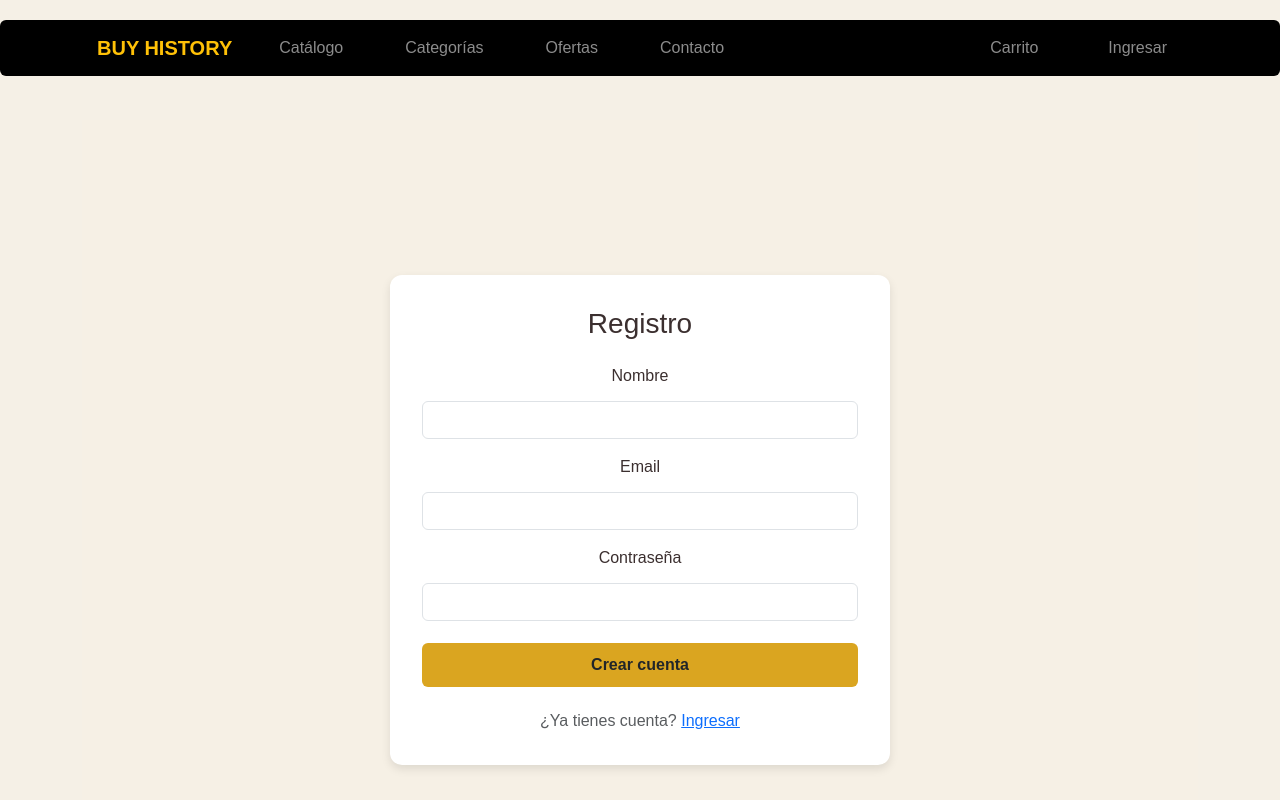
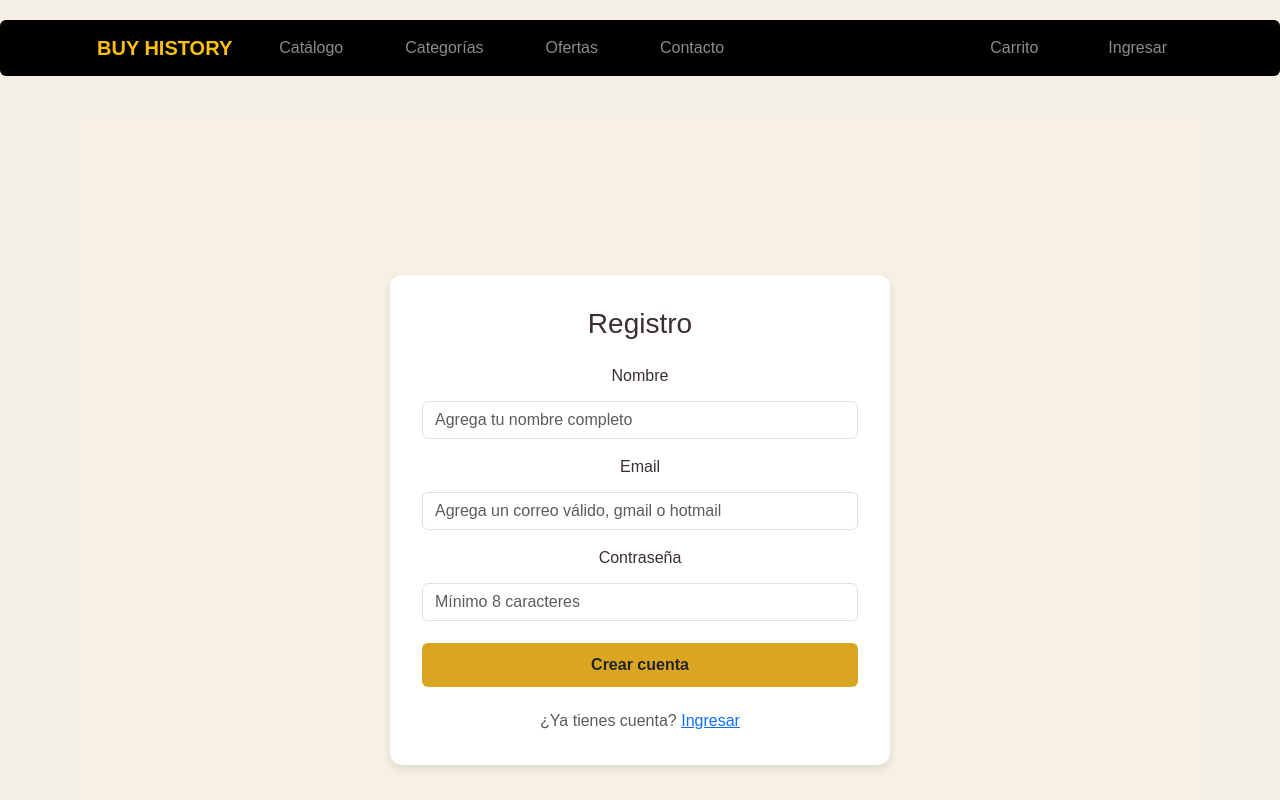
Before and after one commit to juanjosesoto29/BuyHistoryV2, a React (Vite) app: page /registro in a window 1280 px wide. Shown: the top 800 px of the page. Built offline with nearby package versions, Linux system fonts and the light colour scheme.

Commit message:
se agrega css a formularios

```diff
--- a/src/pages/Login.jsx
+++ b/src/pages/Login.jsx
@@ -4,32 +4,64 @@ import '../styles/contact.css' // Reutilizamos el mismo CSS del contacto
 
 export default function Login() {
   const nav = useNavigate()
-  const [form, setForm] = useState({ email:'', password:'' })
+  const [form, setForm] = useState({ email: '', password: '' })
 
   const submit = (e) => {
     e.preventDefault()
+
+    // 🧩 Validación del correo
+    const emailRegex = /^[\w.-]+@(gmail\.com|hotmail\.cl)$/i
+    if (!emailRegex.test(form.email)) {
+      alert('Solo se permiten correos @gmail.com o @hotmail.cl')
+      return
+    }
+
+    // 🧩 Validación de la contraseña
+    if (form.password.length < 8) {
+      alert('La contraseña debe tener al menos 8 caracteres.')
+      return
+    }
+
+    // 🧩 Si todo está bien, guardar usuario y redirigir
     const user = { name: form.email.split('@')[0], email: form.email }
     localStorage.setItem('bh_user', JSON.stringify(user))
+    alert('Inicio de sesión exitoso.')
     nav('/cuenta')
   }
 
   return (
-    <div className="contact-page"> {/* 👈 usamos el contenedor flex del contacto */}
-      <div className="contact-card"> {/* 👈 reutilizamos la tarjeta centrada */}
+    <div className="contact-page"> {/* contenedor centrado */}
+      <div className="contact-card"> {/* tarjeta */}
         <h3 className="text-center mb-4">Iniciar sesión</h3>
+
         <form onSubmit={submit}>
           <div className="mb-3">
             <label className="form-label">Email</label>
-            <input type="email" className="form-control" required
-                   value={form.email} onChange={e=>setForm({...form, email: e.target.value})}/>
+            <input
+              type="email"
+              className="form-control"
+              required
+              placeholder="Tu correo @gmail.com o @hotmail.cl"
+              value={form.email}
+              onChange={e => setForm({ ...form, email: e.target.value })}
+            />
           </div>
+
           <div className="mb-3">
             <label className="form-label">Contraseña</label>
-            <input type="password" className="form-control" required
-                   value={form.password} onChange={e=>setForm({...form, password: e.target.value})}/>
+            <input
+              type="password"
+              className="form-control"
+              required
+              placeholder="Mínimo 8 caracteres"
+              value={form.password}
+              onChange={e => setForm({ ...form, password: e.target.value })}
+            />
           </div>
+
           <button className="btn btn-warning w-100">Entrar</button>
         </form>
+
         <p className="mt-3 mb-0 text-center text-muted">
           ¿No tienes cuenta? <Link to="/registro">Regístrate</Link>
         </p>
--- a/src/pages/Register.jsx
+++ b/src/pages/Register.jsx
@@ -1,6 +1,6 @@
 import { useNavigate, Link } from 'react-router-dom'
 import { useState } from 'react'
-import '../styles/contact.css' // 👈 reutilizamos el mismo CSS del contacto
+import '../styles/contact.css' // reutilizamos el mismo CSS
 
 export default function Register() {
   const nav = useNavigate()
@@ -8,38 +8,66 @@ export default function Register() {
 
   const submit = (e) => {
     e.preventDefault()
-    if (form.password.length < 6) {
-      alert('La contraseña debe tener al menos 6 caracteres.')
+
+    // 🧩 Validación del correo
+    const emailRegex = /^[\w.-]+@(gmail\.com|hotmail\.cl)$/i
+    if (!emailRegex.test(form.email)) {
+      alert('Solo se permiten correos @gmail.com o @hotmail.cl')
       return
     }
 
+    // 🧩 Validación de la contraseña
+    if (form.password.length < 8) {
+      alert('La contraseña debe tener al menos 8 caracteres.')
+      return
+    }
+
+    // 🧩 Si pasa las validaciones, guardar usuario
     const user = { name: form.name.trim(), email: form.email }
     localStorage.setItem('bh_user', JSON.stringify(user))
-    nav('/login') // redirige al login después del registro
+    alert('Registro exitoso. Ahora puedes iniciar sesión.')
+    nav('/login')
   }
 
   return (
-    <div className="contact-page"> {/* 👈 contenedor centrado */}
-      <div className="contact-card"> {/* 👈 tarjeta centrada */}
+    <div className="contact-page">
+      <div className="contact-card">
         <h3 className="text-center mb-4">Registro</h3>
 
         <form onSubmit={submit}>
           <div className="mb-3">
             <label className="form-label">Nombre</label>
-            <input className="form-control" required
-              value={form.name} onChange={e=>setForm({...form, name: e.target.value})}/>
+            <input
+              className="form-control"
+              required
+              placeholder="Agrega tu nombre completo"
+              value={form.name}
+              onChange={e => setForm({ ...form, name: e.target.value })}
+            />
           </div>
 
           <div className="mb-3">
             <label className="form-label">Email</label>
-            <input type="email" className="form-control" required
-              value={form.email} onChange={e=>setForm({...form, email: e.target.value})}/>
+            <input
+              type="email"
+              className="form-control"
+              required
+              placeholder="Agrega un correo válido, gmail o hotmail"
+              value={form.email}
+              onChange={e => setForm({ ...form, email: e.target.value })}
+            />
           </div>
 
           <div className="mb-3">
             <label className="form-label">Contraseña</label>
-            <input type="password" className="form-control" required
-              value={form.password} onChange={e=>setForm({...form, password: e.target.value})}/>
+            <input
+              type="password"
+              className="form-control"
+              required
+              placeholder="Mínimo 8 caracteres"
+              value={form.password}
+              onChange={e => setForm({ ...form, password: e.target.value })}
+            />
           </div>
 
           <button className="btn btn-warning w-100 text-dark">Crear cuenta</button>
```
Also changed, not shown: 1 other file (tests, documents, lock files or other folders).
